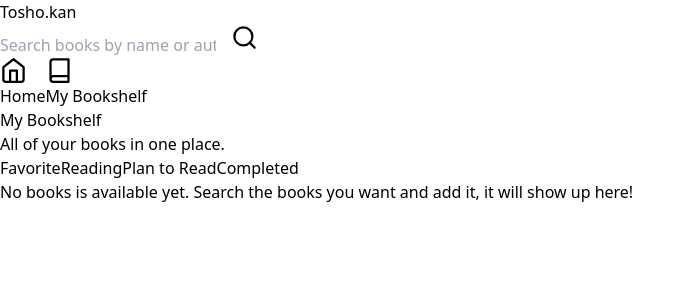
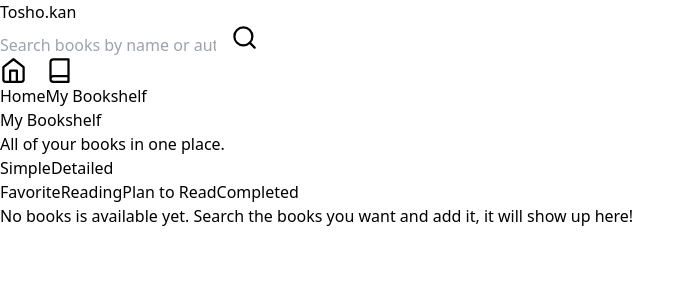
Before and after one commit to Shubamium/Tosho.kan, a React (Vite) app: page /shelf in a window 1280 px wide. Shown: the top 300 px of the page, without its empty margins (0-695 px from the left). Built offline with nearby package versions, Linux system fonts and the light colour scheme.

Commit message:
Add simplified view on bookshelf

```diff
--- a/src/page/Bookshelf.jsx
+++ b/src/page/Bookshelf.jsx
@@ -12,20 +12,31 @@ function Bookshelf() {
     const [showingCategory,setShowingCategory] = useState('planned');
     const editDrawerState = useDrawer();
     const [toEdit,setToEdit] = useState();
-
+    const [simple,setSimple] = useState(false);
     const toRender = [...bookShelf].reverse().map((bookData,index) => {
       if (bookData.category !== showingCategory) return <React.Fragment key={index}></React.Fragment>;
       return (
-        <BookView key={bookData.id || index} readCount={bookData.pageRead} types={'shelf'} onEdit={(id)=>{editDrawerState.open(); setToEdit(id);}} bookData={bookData.bookData} />
+        <BookView key={bookData.id || index} simplified={simple} readCount={bookData.pageRead} types={'shelf'} onEdit={(id)=>{editDrawerState.open(); setToEdit(id);}} bookData={bookData.bookData} />
       );
     });
 
+    function switchView(to){
+      setSimple(to);
+    }
 
     return (
       <div>
           <div className="confine max-w-screen-lg">
-            <h2 className="text-5xl font-bold mt-8 text-sky-800">My Bookshelf</h2>
-            <p className="p-1 mb-5">All of your books in one place.</p>
+            <div className="header flex justify-between items-end">
+             <div className="left ">
+              <h2 className="text-5xl font-bold mt-8 text-sky-800">My Bookshelf</h2>
+              <p className="p-1 mb-5">All of your books in one place.</p>
+             </div>
+             <div className="right flex h-fit  rounded-xl bg-slate-300">
+                <button className={`rounded-xl hover:bg-slate-900 simple btn h-fit bg-transparent ${simple && 'bg-slate-600'}`}  onClick={()=>{switchView(true)}}>Simple</button>
+                <button className={`rounded-xl hover:bg-slate-900 simple btn h-fit bg-transparent ${!simple && 'bg-slate-600'}`}    onClick={()=>{switchView(false)}}>Detailed</button>
+             </div>
+            </div>
             <div className="tabs flex gap-2 border-b-2 border-sky-200">
                       <TabButton toSet={'favorite'}  category={showingCategory}  setShowingCategory={setShowingCategory}>
                         Favorite
--- a/src/page/Search.jsx
+++ b/src/page/Search.jsx
@@ -105,7 +105,7 @@ export function BookviewSkeleton(){
         </div>
     )
 }
-export function BookView({bookData,readCount,types,onEdit}){
+export function BookView({bookData,readCount,types,onEdit,simplified}){
     const dispatch = useDispatch();
     const isOnShelf = useSelector((state) => state.shelf.shelf.findIndex((val)=> val.id === bookData.id) === -1)
     return (
@@ -119,15 +119,19 @@ export function BookView({bookData,readCount,types,onEdit}){
                }
             </div>
             <div className="data col-span-8">
-                <p className="opacity-50 animate"> {(bookData.identifier && 'ISBN - ' + bookData.identifier[0].identifier) || bookData.id}</p>
-                <h2 className="text-2xl font-semibold">{bookData.title}</h2>
-                <p>Published on {bookData.publishedDate}</p>
+                {!simplified &&   <p className="opacity-50 animate"> {(bookData.identifier && 'ISBN - ' + bookData.identifier[0].identifier) || bookData.id}</p>}
+                <h2 className="text-2xl font-semibold my-2 text-sky-700">{bookData.title}</h2>
+                {!simplified && <p>Published on {bookData.publishedDate}</p>}
                 {!types && <p>{bookData.pageCount} Pages </p>}
-                <p>by {bookData.authors && bookData.authors.map((author,index)=> <span className="font-bold text-slate-500"> {index > 0 && ','}  {author} </span>)}</p>
-                <p className="text-slate-500 text-sm mb-5 p-2 bg-slate-200">{bookData.description || 'No description is available for this book.'}</p>
+                {!simplified && (
+                    <>
+                        <p>by {bookData.authors && bookData.authors.map((author,index)=> <span className="font-bold text-slate-500"> {index > 0 && ','}  {author} </span>)}</p>
+                        <p className="text-slate-500 text-sm mb-5 p-2 bg-slate-200">{bookData.description || 'No description is available for this book.'}</p>
+                    </>
+                )}
                 {types === 'shelf' &&  (
                     <div className="progress p-2 bg-sky-100">
-                        <h2 >Progress:</h2>
+                        <h2  className="font-semibold text-sky-800">Progress:</h2>
                         <p className="text-2xl text-blue-500"> {readCount || 0} / {bookData.pageCount} Pages Read </p>
                     </div>
                 )}
@@ -150,8 +154,8 @@ export function BookView({bookData,readCount,types,onEdit}){
                 </div>}
 
                 {types === 'shelf' &&  <div className="action flex gap-3">
-                    <button className="btn my-2 shadow-md" onClick={()=>{onEdit && onEdit(bookData.id)}}><Edit size={27}/> Edit</button>
-                    <button className="btn my-2 shadow-md bg-orange-500" onClick={()=>{dispatch(shelfActions.remove(bookData.id))}}><X size={29}/> Remove</button>
+                    <button className="btn my-2 shadow-md" onClick={()=>{onEdit && onEdit(bookData.id)}}><Edit size={27}/> {!simplified && 'Edit'}</button>
+                    <button className="btn my-2 shadow-md bg-orange-500" onClick={()=>{dispatch(shelfActions.remove(bookData.id))}}><X size={29}/> {!simplified && 'Remove'}</button>
                     {/* {bookData.actionLink.info && <a href={bookData.actionLink.info || ''} target="_blank">
                         <button className="btn my-2 bg-sky-500 shadow-md" ><ArrowBigRightDash size={30}/>More Info</button>
                     </a>} */}
```
